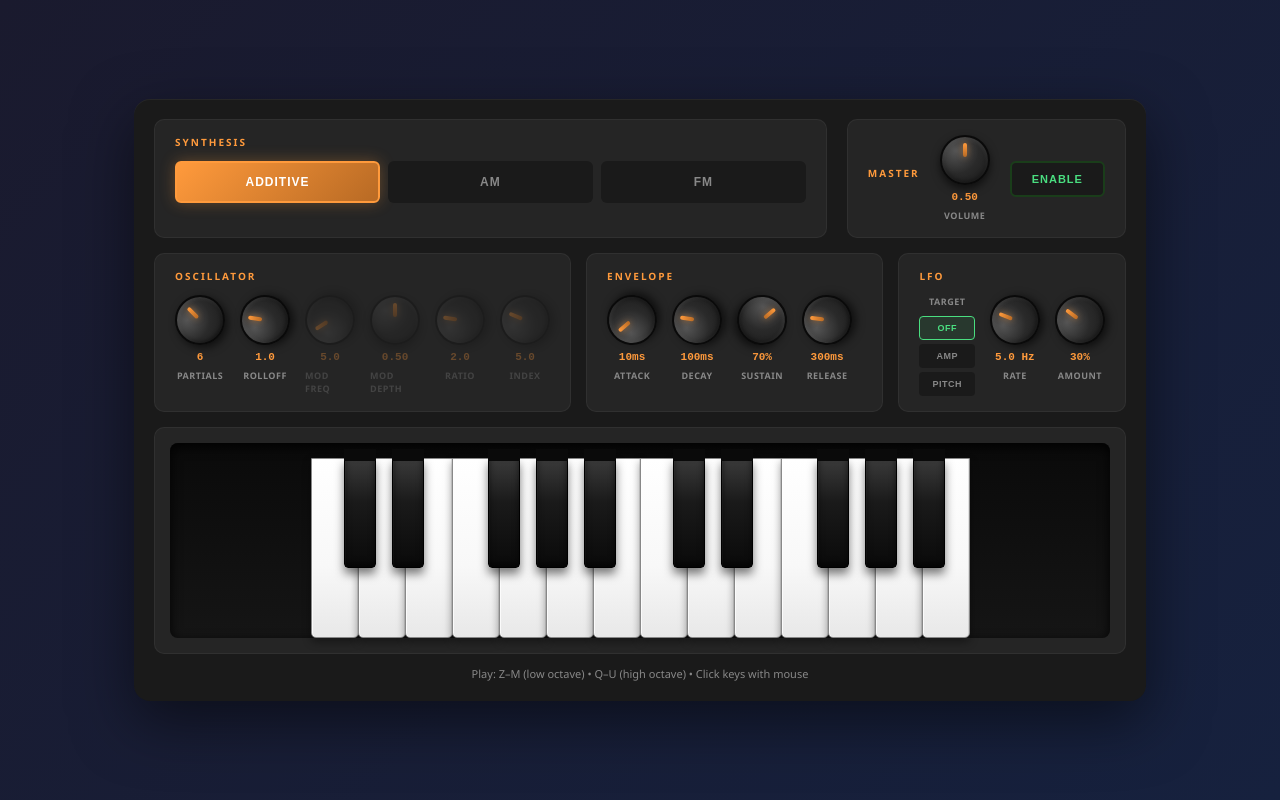
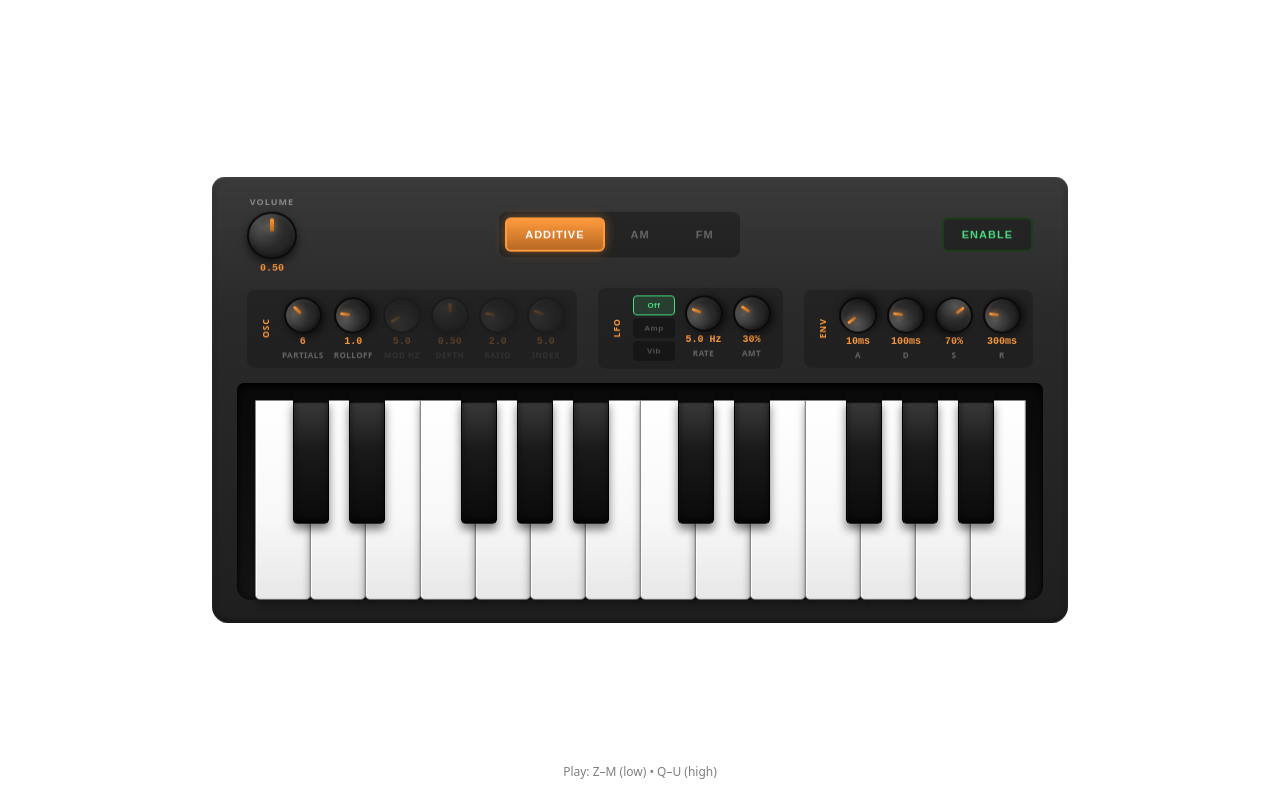
Before and after one commit to yikesaxe/computational-sound, a plain HTML site: page hw2/index.html in a window 1280 px wide. Drawn offline with Linux system fonts and the light colour scheme.

Commit message:
ui: restore hw1 aesthetic with 3D keyboard body
- White background like hw1
- 3D keyboard body with front/left/right panels
- Keep new organized control layout (OSC, LFO, ENV sections)
- Section labels with vertical text
- Mode buttons in center, enable button on right
- Knobs with value displays underneath
- LFO target as stacked buttons

```diff
--- a/hw2/app.js
+++ b/hw2/app.js
@@ -102,7 +102,7 @@ document.addEventListener("DOMContentLoaded", () => {
 
   // ===== SYNTHESIS MODE =====
   let currentMode = 'additive';
-  const modeBtns = document.querySelectorAll('.mode-btn[data-mode]');
+  const modeBtns = document.querySelectorAll('.mode-btn');
   const knobUnits = document.querySelectorAll('.knob-unit[data-mode]');
 
   function updateSynthMode(mode) {
@@ -125,7 +125,7 @@ document.addEventListener("DOMContentLoaded", () => {
 
   // ===== LFO TARGET =====
   let currentLfoTarget = 'none';
-  const lfoTargetBtns = document.querySelectorAll('#lfoTarget .target-btn');
+  const lfoTargetBtns = document.querySelectorAll('.target-btn');
 
   lfoTargetBtns.forEach(btn => {
     btn.addEventListener('click', () => {
--- a/hw2/index.html
+++ b/hw2/index.html
@@ -13,13 +13,24 @@
     <div class="blend-layer" id="blendLayer"></div>
   </div>
 
-  <!-- SYNTH INSTRUMENT -->
-  <div class="synth-container">
+  <!-- KEYBOARD INSTRUMENT (3D body like hw1) -->
+  <div class="keyboard-body">
+    <div class="keyboard-top">
 
-    <!-- Top Panel: Mode + Master -->
-    <div class="top-panel">
-      <div class="panel-section mode-section">
-        <div class="section-label">SYNTHESIS</div>
+      <!-- Top row: Mode selector + Master -->
+      <div class="controls-bar">
+        <div class="controls-left">
+          <div class="control-group">
+            <label>Volume</label>
+            <div class="knob-wrapper">
+              <div class="knob" id="volumeKnob"></div>
+              <input type="range" id="masterVol" class="knob-input" min="0" max="1" step="0.02" value="0.50" />
+            </div>
+            <span class="knob-value" id="volumeValue">0.50</span>
+          </div>
+        </div>
+
+        <div class="controls-center">
           <div class="mode-buttons">
             <button class="mode-btn active" data-mode="additive">ADDITIVE</button>
             <button class="mode-btn" data-mode="am">AM</button>
@@ -27,140 +38,149 @@
           </div>
         </div>
 
-      <div class="panel-section master-section">
-        <div class="section-label">MASTER</div>
-        <div class="knob-group">
-          <div class="knob-unit">
-            <div class="knob" id="volumeKnob"></div>
-            <input type="range" id="masterVol" class="knob-input" min="0" max="1" step="0.02" value="0.50" />
-            <span class="knob-value" id="volumeValue">0.50</span>
-            <span class="knob-label">VOLUME</span>
-          </div>
-        </div>
+        <div class="controls-right">
           <button class="enable-btn" id="enableAudio">ENABLE</button>
         </div>
       </div>
 
-    <!-- Main Controls Panel -->
-    <div class="controls-panel">
-
-      <!-- OSCILLATOR Section -->
-      <div class="panel-section osc-section">
-        <div class="section-label">OSCILLATOR</div>
+      <!-- Second row: Synth parameters -->
+      <div class="controls-bar">
+        <!-- Oscillator section -->
+        <div class="section-group">
+          <span class="section-label">OSC</span>
           <div class="knob-row">
-          <!-- Additive params -->
             <div class="knob-unit" data-mode="additive">
-            <div class="knob" id="partialsKnob"></div>
+              <div class="knob-wrapper small">
+                <div class="knob small" id="partialsKnob"></div>
                 <input type="range" id="partials" class="knob-input" min="1" max="16" step="1" value="6" />
+              </div>
               <span class="knob-value" id="partialsValue">6</span>
-            <span class="knob-label">PARTIALS</span>
+              <span class="knob-label">Partials</span>
             </div>
             <div class="knob-unit" data-mode="additive">
-            <div class="knob" id="rolloffKnob"></div>
+              <div class="knob-wrapper small">
+                <div class="knob small" id="rolloffKnob"></div>
                 <input type="range" id="rolloff" class="knob-input" min="0.5" max="3" step="0.1" value="1.0" />
+              </div>
               <span class="knob-value" id="rolloffValue">1.0</span>
-            <span class="knob-label">ROLLOFF</span>
-          </div>
-
-          <!-- AM params -->
-          <div class="knob-unit" data-mode="am">
-            <div class="knob" id="amFreqKnob"></div>
-            <input type="range" id="amFreq" class="knob-input" min="0.5" max="100" step="0.5" value="5" />
-            <span class="knob-value" id="amFreqValue">5.0</span>
-            <span class="knob-label">MOD FREQ</span>
+              <span class="knob-label">Rolloff</span>
             </div>
             <div class="knob-unit" data-mode="am">
-            <div class="knob" id="amDepthKnob"></div>
+              <div class="knob-wrapper small">
+                <div class="knob small" id="amFreqKnob"></div>
+                <input type="range" id="amFreq" class="knob-input" min="0.5" max="100" step="0.5" value="5" />
+              </div>
+              <span class="knob-value" id="amFreqValue">5.0</span>
+              <span class="knob-label">Mod Hz</span>
+            </div>
+            <div class="knob-unit" data-mode="am">
+              <div class="knob-wrapper small">
+                <div class="knob small" id="amDepthKnob"></div>
                 <input type="range" id="amDepth" class="knob-input" min="0" max="1" step="0.01" value="0.5" />
+              </div>
               <span class="knob-value" id="amDepthValue">0.50</span>
-            <span class="knob-label">MOD DEPTH</span>
-          </div>
-
-          <!-- FM params -->
-          <div class="knob-unit" data-mode="fm">
-            <div class="knob" id="fmRatioKnob"></div>
-            <input type="range" id="fmRatio" class="knob-input" min="0.5" max="8" step="0.1" value="2" />
-            <span class="knob-value" id="fmRatioValue">2.0</span>
-            <span class="knob-label">RATIO</span>
+              <span class="knob-label">Depth</span>
             </div>
             <div class="knob-unit" data-mode="fm">
-            <div class="knob" id="fmIndexKnob"></div>
+              <div class="knob-wrapper small">
+                <div class="knob small" id="fmRatioKnob"></div>
+                <input type="range" id="fmRatio" class="knob-input" min="0.5" max="8" step="0.1" value="2" />
+              </div>
+              <span class="knob-value" id="fmRatioValue">2.0</span>
+              <span class="knob-label">Ratio</span>
+            </div>
+            <div class="knob-unit" data-mode="fm">
+              <div class="knob-wrapper small">
+                <div class="knob small" id="fmIndexKnob"></div>
                 <input type="range" id="fmIndex" class="knob-input" min="0" max="20" step="0.1" value="5" />
+              </div>
               <span class="knob-value" id="fmIndexValue">5.0</span>
-            <span class="knob-label">INDEX</span>
+              <span class="knob-label">Index</span>
             </div>
           </div>
         </div>
 
-      <!-- ENVELOPE Section -->
-      <div class="panel-section env-section">
-        <div class="section-label">ENVELOPE</div>
+        <!-- LFO section -->
+        <div class="section-group">
+          <span class="section-label">LFO</span>
           <div class="knob-row">
-          <div class="knob-unit">
-            <div class="knob" id="attackKnob"></div>
-            <input type="range" id="attack" class="knob-input" min="0.001" max="0.5" step="0.001" value="0.010" />
-            <span class="knob-value" id="attackValue">10ms</span>
-            <span class="knob-label">ATTACK</span>
+            <div class="lfo-target" id="lfoTarget">
+              <button class="target-btn active" data-target="none">Off</button>
+              <button class="target-btn" data-target="amplitude">Amp</button>
+              <button class="target-btn" data-target="pitch">Vib</button>
             </div>
             <div class="knob-unit">
-            <div class="knob" id="decayKnob"></div>
-            <input type="range" id="decay" class="knob-input" min="0.001" max="0.5" step="0.001" value="0.100" />
-            <span class="knob-value" id="decayValue">100ms</span>
-            <span class="knob-label">DECAY</span>
+              <div class="knob-wrapper small">
+                <div class="knob small" id="lfoRateKnob"></div>
+                <input type="range" id="lfoRate" class="knob-input" min="0.1" max="20" step="0.1" value="5" />
+              </div>
+              <span class="knob-value" id="lfoRateValue">5.0</span>
+              <span class="knob-label">Rate</span>
             </div>
             <div class="knob-unit">
-            <div class="knob" id="sustainKnob"></div>
-            <input type="range" id="sustain" class="knob-input" min="0.05" max="1" step="0.01" value="0.70" />
-            <span class="knob-value" id="sustainValue">70%</span>
-            <span class="knob-label">SUSTAIN</span>
+              <div class="knob-wrapper small">
+                <div class="knob small" id="lfoDepthKnob"></div>
+                <input type="range" id="lfoDepth" class="knob-input" min="0" max="1" step="0.01" value="0.3" />
               </div>
-          <div class="knob-unit">
-            <div class="knob" id="releaseKnob"></div>
-            <input type="range" id="release" class="knob-input" min="0.01" max="1.5" step="0.01" value="0.30" />
-            <span class="knob-value" id="releaseValue">300ms</span>
-            <span class="knob-label">RELEASE</span>
+              <span class="knob-value" id="lfoDepthValue">30%</span>
+              <span class="knob-label">Amt</span>
             </div>
           </div>
         </div>
 
-      <!-- LFO Section -->
-      <div class="panel-section lfo-section">
-        <div class="section-label">LFO</div>
+        <!-- ADSR section -->
+        <div class="section-group">
+          <span class="section-label">ENV</span>
           <div class="knob-row">
-          <div class="lfo-target-group">
-            <span class="knob-label">TARGET</span>
-            <div class="target-buttons" id="lfoTarget">
-              <button class="target-btn active" data-target="none">OFF</button>
-              <button class="target-btn" data-target="amplitude">AMP</button>
-              <button class="target-btn" data-target="pitch">PITCH</button>
+            <div class="knob-unit">
+              <div class="knob-wrapper small">
+                <div class="knob small" id="attackKnob"></div>
+                <input type="range" id="attack" class="knob-input" min="0.001" max="0.5" step="0.001" value="0.010" />
               </div>
+              <span class="knob-value" id="attackValue">10ms</span>
+              <span class="knob-label">A</span>
             </div>
             <div class="knob-unit">
-            <div class="knob" id="lfoRateKnob"></div>
-            <input type="range" id="lfoRate" class="knob-input" min="0.1" max="20" step="0.1" value="5" />
-            <span class="knob-value" id="lfoRateValue">5.0 Hz</span>
-            <span class="knob-label">RATE</span>
+              <div class="knob-wrapper small">
+                <div class="knob small" id="decayKnob"></div>
+                <input type="range" id="decay" class="knob-input" min="0.001" max="0.5" step="0.001" value="0.100" />
+              </div>
+              <span class="knob-value" id="decayValue">100ms</span>
+              <span class="knob-label">D</span>
             </div>
             <div class="knob-unit">
-            <div class="knob" id="lfoDepthKnob"></div>
-            <input type="range" id="lfoDepth" class="knob-input" min="0" max="1" step="0.01" value="0.3" />
-            <span class="knob-value" id="lfoDepthValue">30%</span>
-            <span class="knob-label">AMOUNT</span>
+              <div class="knob-wrapper small">
+                <div class="knob small" id="sustainKnob"></div>
+                <input type="range" id="sustain" class="knob-input" min="0.05" max="1" step="0.01" value="0.70" />
+              </div>
+              <span class="knob-value" id="sustainValue">70%</span>
+              <span class="knob-label">S</span>
+            </div>
+            <div class="knob-unit">
+              <div class="knob-wrapper small">
+                <div class="knob small" id="releaseKnob"></div>
+                <input type="range" id="release" class="knob-input" min="0.01" max="1.5" step="0.01" value="0.30" />
+              </div>
+              <span class="knob-value" id="releaseValue">300ms</span>
+              <span class="knob-label">R</span>
             </div>
           </div>
         </div>
       </div>
 
-    <!-- Keyboard -->
-    <div class="keyboard-panel">
+      <!-- Keys area -->
       <div class="keys-recess">
         <div class="kbd" id="kbd"></div>
       </div>
+
+      <div class="keyboard-front"></div>
+      <div class="keyboard-left"></div>
+      <div class="keyboard-right"></div>
+    </div>
   </div>
 
-    <div class="footer-hint">
-      Play: Z–M (low octave) • Q–U (high octave) • Click keys with mouse
-    </div>
+  <div class="footer">
+    <span class="footer-text">Play: Z–M (low) • Q–U (high)</span>
   </div>
 
   <script src="app.js"></script>
--- a/hw2/styles.css
+++ b/hw2/styles.css
@@ -1,15 +1,5 @@
 /* ===== BASE STYLES ===== */
-:root {
-  --bg-dark: #1a1a1a;
-  --bg-panel: #252525;
-  --bg-section: #2d2d2d;
-  --accent: #ff9a3c;
-  --accent-dim: #b86a24;
-  --text: #e0e0e0;
-  --text-dim: #888;
-  --led-on: #4ade80;
-  --led-off: #1a3d1a;
-}
+:root { color-scheme: dark; }
 
 * {
   box-sizing: border-box;
@@ -17,13 +7,12 @@
 
 body {
   margin: 0;
-  font-family: 'Segoe UI', system-ui, -apple-system, sans-serif;
-  background: linear-gradient(135deg, #1a1a2e 0%, #16213e 100%);
-  color: var(--text);
+  font-family: system-ui, -apple-system, Segoe UI, Roboto, Arial, sans-serif;
+  background: #ffffff;
+  color: #e8eefc;
   min-height: 100vh;
-  display: flex;
-  justify-content: center;
-  align-items: center;
+  display: grid;
+  place-items: center;
   overflow: hidden;
   position: relative;
 }
@@ -90,62 +79,131 @@ body {
   100% { transform: translateY(-150px) scale(1.2); opacity: 0; }
 }
 
-/* ===== SYNTH CONTAINER ===== */
-.synth-container {
+/* ===== KEYBOARD BODY (3D) ===== */
+.keyboard-body {
+  z-index: 10;
   position: relative;
-  z-index: 1;
-  background: var(--bg-dark);
-  border-radius: 16px;
-  padding: 20px;
-  box-shadow:
-    0 20px 60px rgba(0, 0, 0, 0.5),
-    inset 0 1px 0 rgba(255, 255, 255, 0.05);
+  transform-style: preserve-3d;
+  transform: rotateX(18deg);
+  margin-top: 80px;
+  margin-bottom: 80px;
 }
 
-/* ===== TOP PANEL ===== */
-.top-panel {
+.keyboard-top {
+  position: relative;
+  background: linear-gradient(to bottom, #3a3a3a 0%, #2a2a2a 30%, #1f1f1f 100%);
+  padding: 20px 25px 25px;
+  border-radius: 14px 14px 18px 18px;
+  box-shadow:
+    inset 0 2px 4px rgba(255,255,255,0.08),
+    inset 0 -2px 6px rgba(0,0,0,0.4);
+}
+
+.keyboard-front {
+  position: absolute;
+  top: 100%;
+  left: 0;
+  right: 0;
+  height: 70px;
+  background: linear-gradient(to bottom, #2a2a2a 0%, #222 30%, #1a1a1a 70%, #111 100%);
+  transform-origin: top;
+  transform: rotateX(-90deg);
+  border-radius: 0 0 18px 18px;
+  box-shadow:
+    inset 0 -4px 12px rgba(0,0,0,0.6),
+    inset 0 2px 4px rgba(255,255,255,0.05);
+}
+
+.keyboard-left {
+  position: absolute;
+  top: 0;
+  left: -55px;
+  width: 55px;
+  height: calc(100% + 70px);
+  background: linear-gradient(to right, #1a1a1a 0%, #2a2a2a 100%);
+  transform-origin: right;
+  transform: rotateY(90deg);
+  border-radius: 14px 0 0 14px;
+}
+
+.keyboard-right {
+  position: absolute;
+  top: 0;
+  right: -55px;
+  width: 55px;
+  height: calc(100% + 70px);
+  background: linear-gradient(to left, #1a1a1a 0%, #2a2a2a 100%);
+  transform-origin: left;
+  transform: rotateY(-90deg);
+  border-radius: 0 14px 14px 0;
+}
+
+/* ===== CONTROL BARS ===== */
+.controls-bar {
   display: flex;
   justify-content: space-between;
-  align-items: stretch;
+  align-items: center;
+  margin-bottom: 15px;
+  padding: 0 10px;
+  position: relative;
+  z-index: 20;
   gap: 20px;
-  margin-bottom: 15px;
 }
 
-/* ===== PANEL SECTIONS ===== */
-.panel-section {
-  background: var(--bg-panel);
-  border-radius: 10px;
-  padding: 15px 20px;
-  border: 1px solid rgba(255, 255, 255, 0.05);
+.controls-left,
+.controls-right {
+  display: flex;
+  align-items: center;
+  gap: 15px;
+}
+
+.controls-center {
+  flex-shrink: 0;
+}
+
+/* ===== SECTION GROUPS ===== */
+.section-group {
+  display: flex;
+  align-items: center;
+  gap: 10px;
+  background: rgba(0,0,0,0.2);
+  padding: 8px 12px;
+  border-radius: 8px;
 }
 
 .section-label {
-  font-size: 10px;
+  font-size: 9px;
   font-weight: 700;
-  letter-spacing: 2px;
-  color: var(--accent);
-  margin-bottom: 12px;
+  letter-spacing: 1px;
+  color: #ff9a3c;
   text-transform: uppercase;
+  writing-mode: vertical-rl;
+  text-orientation: mixed;
+  transform: rotate(180deg);
 }
 
-/* ===== MODE SECTION ===== */
-.mode-section {
-  flex: 1;
+.knob-row {
+  display: flex;
+  align-items: flex-start;
+  gap: 10px;
 }
 
+/* ===== MODE BUTTONS ===== */
 .mode-buttons {
   display: flex;
-  gap: 8px;
+  gap: 6px;
+  background: rgba(0,0,0,0.3);
+  padding: 6px;
+  border-radius: 8px;
 }
 
 .mode-btn {
-  flex: 1;
-  padding: 12px 20px;
-  font-size: 12px;
+  padding: 10px 18px;
+  font-size: 11px;
   font-weight: 700;
   letter-spacing: 1px;
-  color: var(--text-dim);
-  background: var(--bg-dark);
+  color: #666;
+  background: transparent;
   border: 2px solid transparent;
   border-radius: 6px;
   cursor: pointer;
@@ -153,77 +211,55 @@ body {
 }
 
 .mode-btn:hover {
-  color: var(--text);
-  background: var(--bg-section);
+  color: #999;
 }
 
 .mode-btn.active {
   color: #fff;
-  background: linear-gradient(135deg, var(--accent) 0%, var(--accent-dim) 100%);
-  border-color: var(--accent);
-  box-shadow: 0 0 15px rgba(255, 154, 60, 0.3);
+  background: linear-gradient(to bottom, #ff9a3c 0%, #b86a24 100%);
+  border-color: #ff9a3c;
+  box-shadow: 0 0 12px rgba(255, 154, 60, 0.4);
 }
 
-/* ===== MASTER SECTION ===== */
-.master-section {
-  display: flex;
-  align-items: center;
-  gap: 20px;
-}
-
+/* ===== ENABLE BUTTON ===== */
 .enable-btn {
-  padding: 10px 20px;
+  padding: 10px 18px;
   font-size: 11px;
   font-weight: 700;
   letter-spacing: 1px;
-  color: var(--led-on);
-  background: var(--bg-dark);
-  border: 2px solid var(--led-off);
+  color: #4ade80;
+  background: rgba(0,0,0,0.3);
+  border: 2px solid #1a3d1a;
   border-radius: 6px;
   cursor: pointer;
   transition: all 0.15s ease;
 }
 
 .enable-btn:hover {
-  border-color: var(--led-on);
+  border-color: #4ade80;
 }
 
 .enable-btn.enabled {
-  background: var(--led-on);
+  background: #4ade80;
   color: #000;
-  border-color: var(--led-on);
+  border-color: #4ade80;
   box-shadow: 0 0 10px rgba(74, 222, 128, 0.4);
 }
 
-/* ===== CONTROLS PANEL ===== */
-.controls-panel {
+/* ===== CONTROL GROUP ===== */
+.control-group {
   display: flex;
-  gap: 15px;
-  margin-bottom: 15px;
+  flex-direction: column;
+  align-items: center;
+  gap: 4px;
 }
 
-.osc-section {
-  flex: 1.2;
-}
-
-.env-section {
-  flex: 1.5;
-}
-
-.lfo-section {
-  flex: 1;
-}
-
-/* ===== KNOB ROW ===== */
-.knob-row {
-  display: flex;
-  gap: 15px;
-  align-items: flex-start;
-}
-
-.knob-group {
-  display: flex;
-  gap: 15px;
+.control-group label {
+  font-size: 9px;
+  text-transform: uppercase;
+  letter-spacing: 1px;
+  color: #888;
+  font-weight: 600;
 }
 
 /* ===== KNOB UNIT ===== */
@@ -231,14 +267,40 @@ body {
   display: flex;
   flex-direction: column;
   align-items: center;
-  gap: 6px;
-  position: relative;
+  gap: 3px;
   transition: opacity 0.2s ease;
 }
 
 .knob-unit.dimmed {
-  opacity: 0.3;
+  opacity: 0.25;
   pointer-events: none;
+}
+
+.knob-value {
+  font-size: 10px;
+  font-weight: 600;
+  color: #ff9a3c;
+  font-family: 'Courier New', monospace;
+}
+
+.knob-label {
+  font-size: 8px;
+  font-weight: 600;
+  letter-spacing: 0.5px;
+  color: #666;
+  text-transform: uppercase;
+}
+
+/* ===== KNOB ===== */
+.knob-wrapper {
+  position: relative;
+  width: 50px;
+  height: 50px;
+}
+
+.knob-wrapper.small {
+  width: 38px;
+  height: 38px;
 }
 
 .knob {
@@ -255,69 +317,56 @@ body {
   transition: transform 0.1s ease-out;
 }
 
+.knob.small {
+  width: 38px;
+  height: 38px;
+}
+
 .knob::after {
   content: '';
-  position: absolute;
   width: 4px;
   height: 14px;
-  background: linear-gradient(to bottom, var(--accent) 0%, var(--accent-dim) 100%);
+  background: linear-gradient(to bottom, #ff9a3c 0%, #b86a24 100%);
   border-radius: 2px;
-  top: 6px;
+  position: absolute;
+  top: 5px;
   left: 50%;
   transform: translateX(-50%);
-  box-shadow: 0 0 6px rgba(255, 154, 60, 0.5);
+  box-shadow: 0 0 6px rgba(255,154,60,0.5);
+}
+
+.knob.small::after {
+  width: 3px;
+  height: 10px;
+  top: 4px;
 }
 
 .knob-input {
   position: absolute;
   top: 0;
   left: 0;
-  width: 50px;
-  height: 50px;
+  width: 100%;
+  height: 100%;
   opacity: 0;
   cursor: pointer;
   border-radius: 50%;
   z-index: 10;
 }
 
-.knob-value {
-  font-size: 11px;
-  font-weight: 600;
-  color: var(--accent);
-  font-family: 'Courier New', monospace;
-  min-width: 50px;
-  text-align: center;
-}
-
-.knob-label {
-  font-size: 9px;
-  font-weight: 600;
-  letter-spacing: 0.5px;
-  color: var(--text-dim);
-  text-transform: uppercase;
-}
-
 /* ===== LFO TARGET BUTTONS ===== */
-.lfo-target-group {
+.lfo-target {
   display: flex;
   flex-direction: column;
-  align-items: center;
-  gap: 8px;
-}
-
-.target-buttons {
-  display: flex;
-  flex-direction: column;
-  gap: 4px;
+  gap: 3px;
 }
 
 .target-btn {
-  padding: 6px 12px;
-  font-size: 9px;
+  padding: 5px 10px;
+  font-size: 8px;
   font-weight: 700;
   letter-spacing: 0.5px;
-  color: var(--text-dim);
-  background: var(--bg-dark);
+  color: #555;
+  background: rgba(0,0,0,0.3);
   border: 1px solid transparent;
   border-radius: 4px;
   cursor: pointer;
@@ -325,28 +374,23 @@ body {
 }
 
 .target-btn:hover {
-  color: var(--text);
+  color: #888;
 }
 
 .target-btn.active {
-  color: var(--led-on);
-  background: rgba(74, 222, 128, 0.1);
-  border-color: var(--led-on);
+  color: #4ade80;
+  background: rgba(74, 222, 128, 0.15);
+  border-color: #4ade80;
 }
 
-/* ===== KEYBOARD PANEL ===== */
-.keyboard-panel {
-  background: var(--bg-panel);
-  border-radius: 10px;
-  padding: 15px;
-  border: 1px solid rgba(255, 255, 255, 0.05);
-}
-
+/* ===== KEYS RECESS ===== */
 .keys-recess {
   background: linear-gradient(to bottom, #0a0a0a 0%, #151515 100%);
-  padding: 15px 15px 0;
-  border-radius: 8px;
-  box-shadow: inset 0 4px 12px rgba(0,0,0,0.9);
+  padding: 18px 18px 0;
+  border-radius: 8px 8px 14px 14px;
+  box-shadow:
+    inset 0 4px 12px rgba(0,0,0,0.9),
+    inset 0 1px 3px rgba(0,0,0,0.8);
 }
 
 .kbd {
@@ -376,8 +420,8 @@ body {
 
 /* White keys */
 .key.white {
-  width: 48px;
-  height: 180px;
+  width: 56px;
+  height: 210px;
   background: linear-gradient(to bottom, #ffffff 0%, #f8f8f8 60%, #e8e8e8 100%);
   border: 1px solid #888;
   border-radius: 0 0 5px 5px;
@@ -394,8 +438,8 @@ body {
   position: absolute;
   left: 0;
   right: 0;
-  bottom: -20px;
-  height: 20px;
+  bottom: -24px;
+  height: 24px;
   background: linear-gradient(to bottom, #d8d8d8 0%, #b8b8b8 100%);
   transform-origin: top;
   transform: rotateX(-90deg);
@@ -410,7 +454,7 @@ body {
 
 .key.white.active {
   background: linear-gradient(to bottom, #e0e8ff 0%, #c8d8ff 60%, #b0c8ff 100%);
-  transform: translateY(4px);
+  transform: translateY(5px);
   box-shadow:
     inset 0 2px 6px rgba(0,0,0,0.15),
     0 1px 2px rgba(0,0,0,0.3);
@@ -418,8 +462,8 @@ body {
 
 /* Black keys */
 .key.black {
-  width: 32px;
-  height: 110px;
+  width: 36px;
+  height: 130px;
   background: linear-gradient(to bottom, #3a3a3a 0%, #1a1a1a 40%, #0a0a0a 100%);
   border: 1px solid #000;
   border-radius: 0 0 4px 4px;
@@ -449,8 +493,8 @@ body {
   position: absolute;
   left: 0;
   right: 0;
-  bottom: -12px;
-  height: 12px;
+  bottom: -14px;
+  height: 14px;
   background: linear-gradient(to bottom, #1a1a1a 0%, #0a0a0a 100%);
   transform-origin: top;
   transform: rotateX(-90deg);
@@ -465,7 +509,7 @@ body {
 
 .key.black.active {
   background: linear-gradient(to bottom, #4060a0 0%, #304080 40%, #203060 100%);
-  transform: translateY(3px);
+  transform: translateY(4px);
   box-shadow:
     inset 0 2px 6px rgba(0,0,0,0.5),
     0 2px 4px rgba(0,0,0,0.4);
@@ -476,32 +520,25 @@ body {
 }
 
 /* Black key positions */
-.key.black[data-pos="1"] { left: 33px; }
-.key.black[data-pos="2"] { left: 81px; }
-.key.black[data-pos="3"] { left: 177px; }
-.key.black[data-pos="4"] { left: 225px; }
-.key.black[data-pos="5"] { left: 273px; }
+.key.black[data-pos="1"] { left: 38px; }
+.key.black[data-pos="2"] { left: 94px; }
+.key.black[data-pos="3"] { left: 206px; }
+.key.black[data-pos="4"] { left: 262px; }
+.key.black[data-pos="5"] { left: 318px; }
 
 /* ===== FOOTER ===== */
-.footer-hint {
-  text-align: center;
-  margin-top: 12px;
-  font-size: 11px;
-  color: var(--text-dim);
+.footer {
+  position: fixed;
+  bottom: 20px;
+  left: 50%;
+  transform: translateX(-50%);
+  display: flex;
+  gap: 15px;
+  align-items: center;
 }
 
-/* ===== RESPONSIVE ===== */
-@media (max-width: 900px) {
-  .controls-panel {
-    flex-direction: column;
-  }
-
-  .top-panel {
-    flex-direction: column;
-  }
-
-  .kbd {
-    transform: scale(0.85);
-    transform-origin: center;
-  }
+.footer-text {
+  color: rgba(0,0,0,0.5);
+  font-size: 12px;
+  font-weight: 500;
 }
```
Lines whose indentation alone changed are shown as unchanged.
